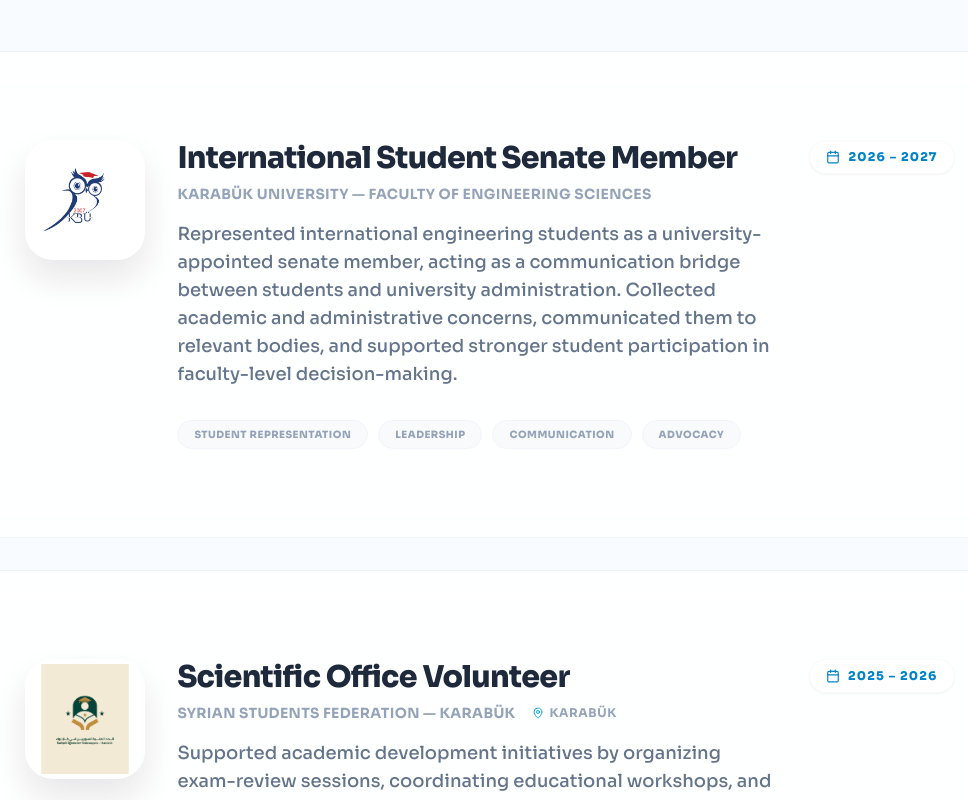
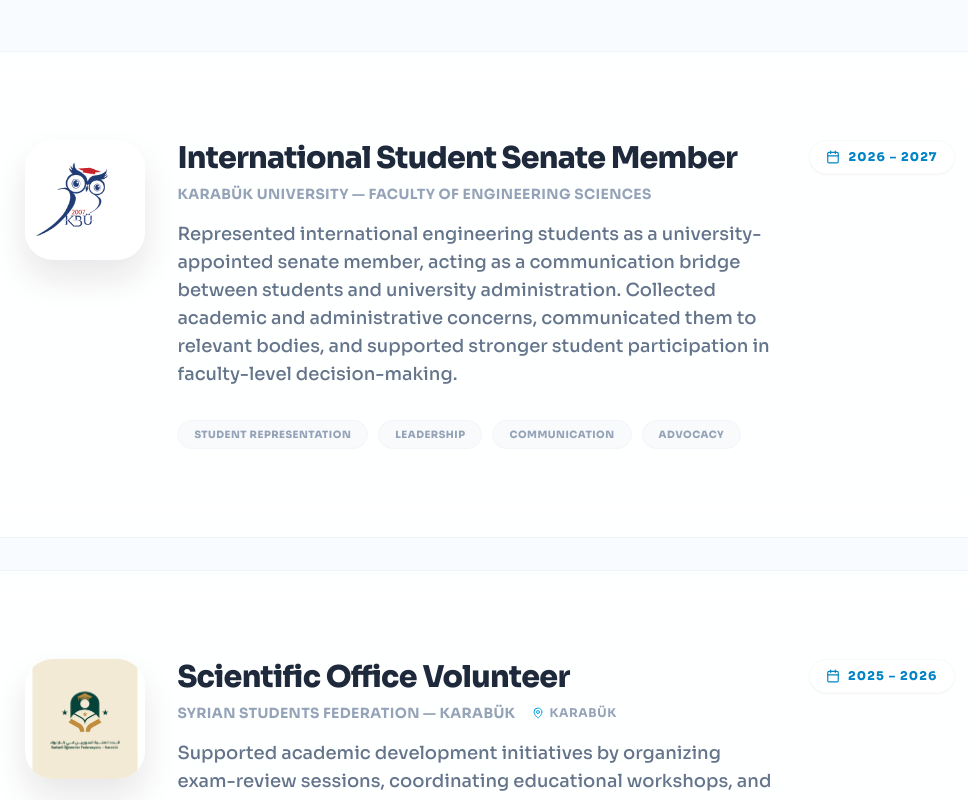
Before and after one commit to abdullaaskar34-tech/portfolio, a React (Vite) app: page / in a window 1280 px wide. Shown: the part 7780-8580 px from the top of the page, without its empty margins (150-1118 px from the left). Built offline with nearby package versions, Linux system fonts and the light colour scheme.

Commit message:
Refine volunteer logo padding

```diff
--- a/src/components/sections/Leadership.jsx
+++ b/src/components/sections/Leadership.jsx
@@ -54,7 +54,7 @@ export default function Leadership() {
                     <img
                       src={item.logo}
                       alt={`${item.organization} logo`}
-                      className="p-4"
+                      className="p-2"
                       style={{ transform: `scale(${item.scale || 1.15})` }}
                     />
                   </div>
```
